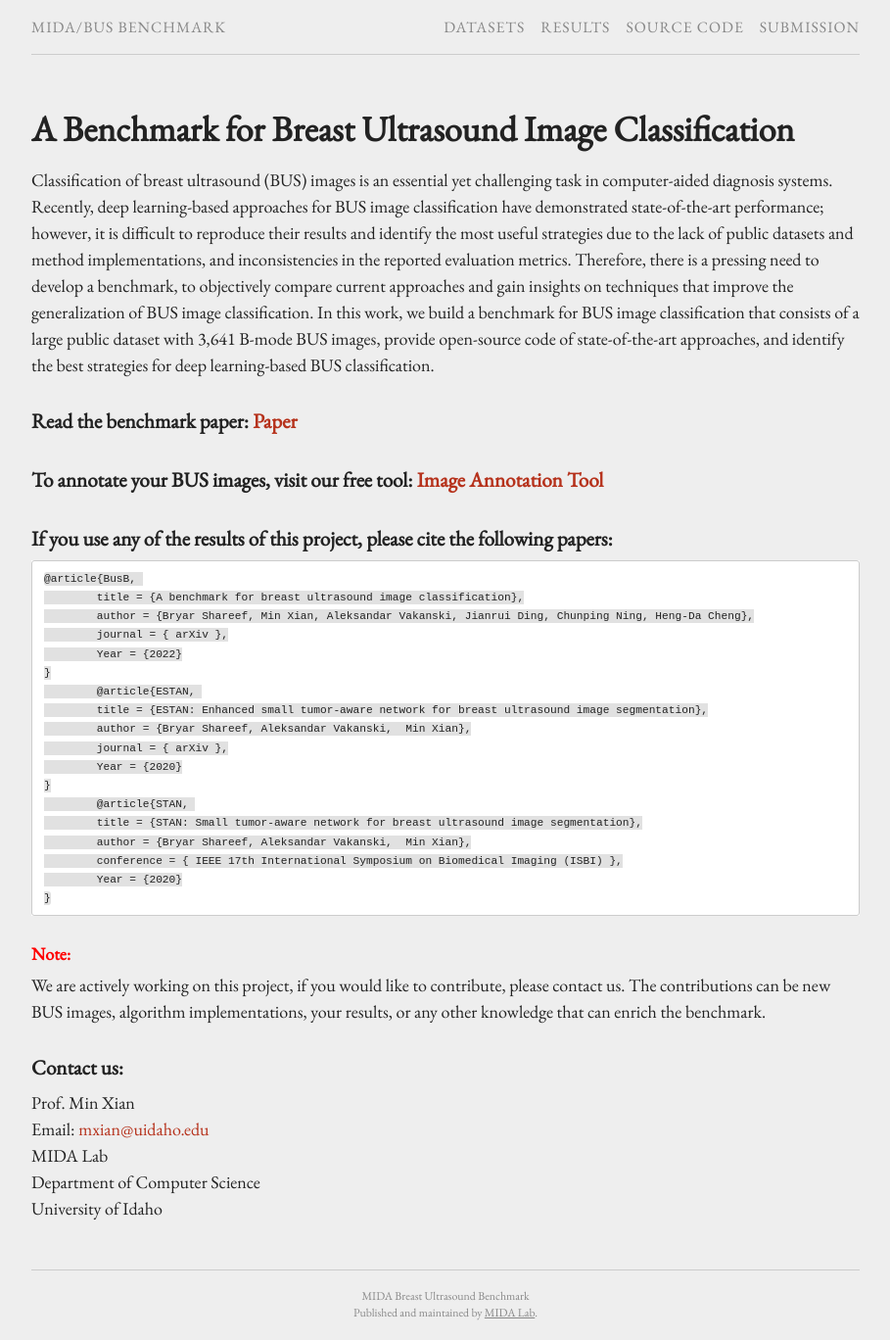
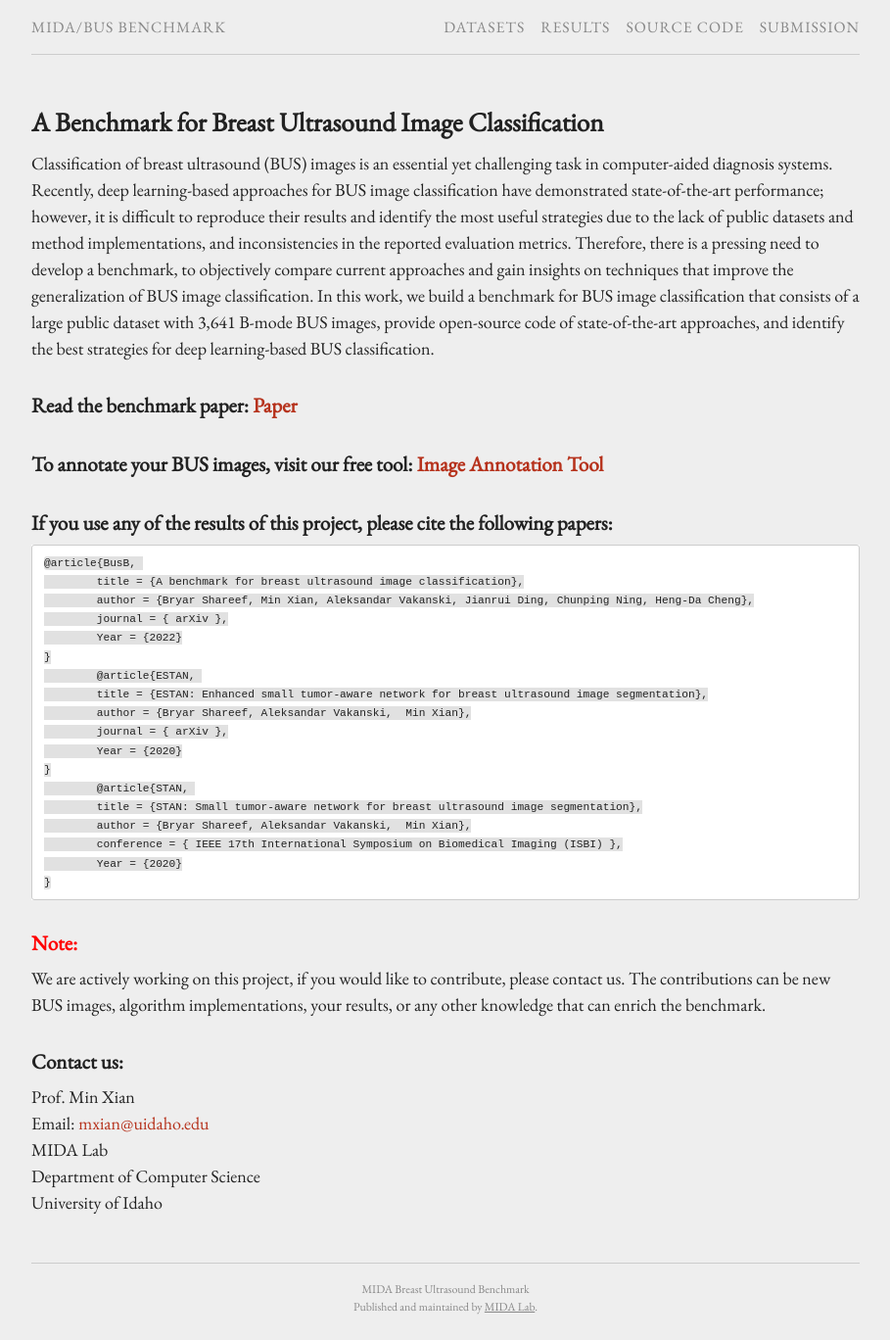
Before and after one commit to MIDA-Lab/busbench, a Jekyll site: the page built from index.md, in a window 1280 px wide. Shown: the whole page at 98% size, without its empty margins (185-1094 px from the left). Built offline with Jekyll 4.4.1, drawn with Linux system fonts in a browser that asks for light colours.

Commit message:
Update header levels in index.md for improved structure and clarity

```diff
--- a/index.md
+++ b/index.md
@@ -2,7 +2,7 @@
 layout: page
 ---
 
-# A Benchmark for Breast Ultrasound Image Classification
+## A Benchmark for Breast Ultrasound Image Classification
 
 Classification of breast ultrasound (BUS) images is an essential yet challenging task in computer-aided diagnosis systems. Recently, deep learning-based approaches for BUS image classification have demonstrated state-of-the-art performance; however, it is difficult to reproduce their results and identify the most useful strategies due to the lack of public datasets and method implementations, and inconsistencies in the reported evaluation metrics. Therefore, there is a pressing need to develop a benchmark, to objectively compare current approaches and gain insights on techniques that improve the generalization of BUS image classification. In this work, we build a benchmark for BUS image classification that consists of a large public dataset with 3,641 B-mode BUS images, provide open-source code of state-of-the-art approaches, and identify the best strategies for deep learning-based BUS classification.
 
@@ -30,7 +30,7 @@ Classification of breast ultrasound (BUS) images is an essential yet challenging
 		Year = {2020}
 	}
 
-#### <span style="color:Red">Note: </span>
+### <span style="color:Red">Note: </span>
 We are actively working on this project, if you would like to contribute, please contact us. The contributions can be new BUS images, algorithm implementations, your results, or any other knowledge that can enrich the benchmark.
 
 ### Contact us:
```
